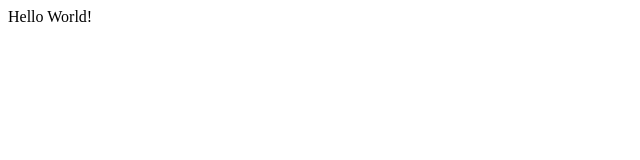
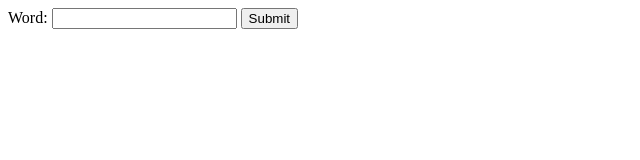
Before and after one commit to pliskintech/NodeSchool, a plain HTML site: page learnyounode/testdata/hello.html in a window 1280 px wide. Shown: the whole page, without its empty margins (0-640 px from the left). Drawn offline with Linux system fonts and the light colour scheme.

Commit message:
Updated hello.html test data

```diff
--- a/learnyounode/testdata/hello.html
+++ b/learnyounode/testdata/hello.html
@@ -1,5 +1,8 @@
 <html>
     <body>
-        Hello World!
+        <form action='world.html' method='post'>
+            Word: <input type='text' name='word'>
+            <input type='submit' value='Submit'>
+        </form>
     </body>
 </html>
```
